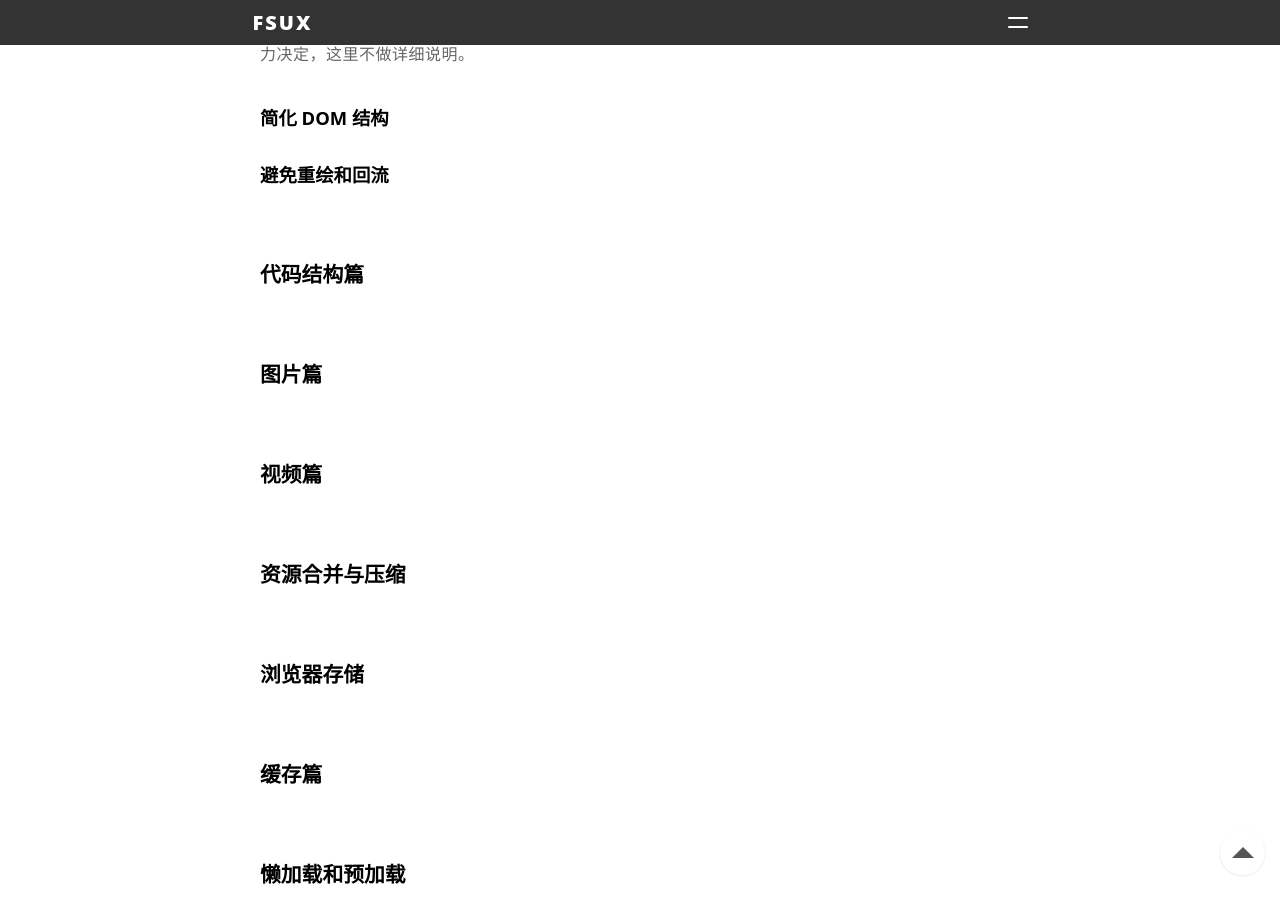
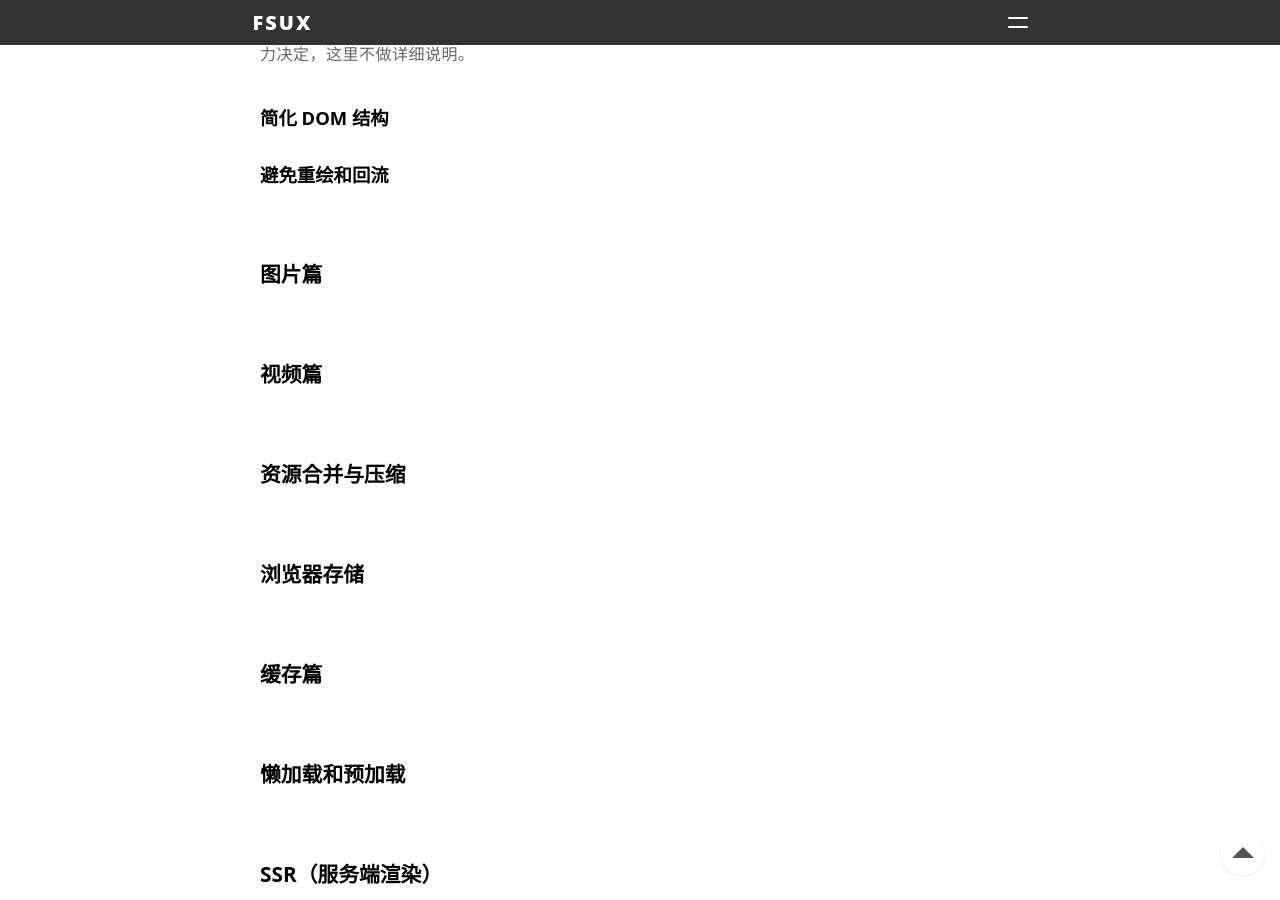
Before and after one commit to Haonancx/Haonancx.github.io, a Jekyll site: the page built from _posts/2017-4-13-Front-end-performance-optimization.markdown, in a window 1280 px wide and 900 px high, scrolled down 1645 px. Built offline with Jekyll 4.4.1, drawn with Linux system fonts in a browser that asks for light colours; nearby versions of some CDN libraries; Markdown is read by kramdown in place of the engine named in the settings; comment, search, counter and statistics services are not loaded.

Commit message:
文章整理

```diff
--- a/_posts/2017-4-13-Front-end-performance-optimization.markdown
+++ b/_posts/2017-4-13-Front-end-performance-optimization.markdown
@@ -36,8 +36,6 @@ tags: 随笔 架构 浅谈前端
 
 #### 避免重绘和回流
 
-### 代码结构篇
-
 ### 图片篇
 
 ### 视频篇
```
